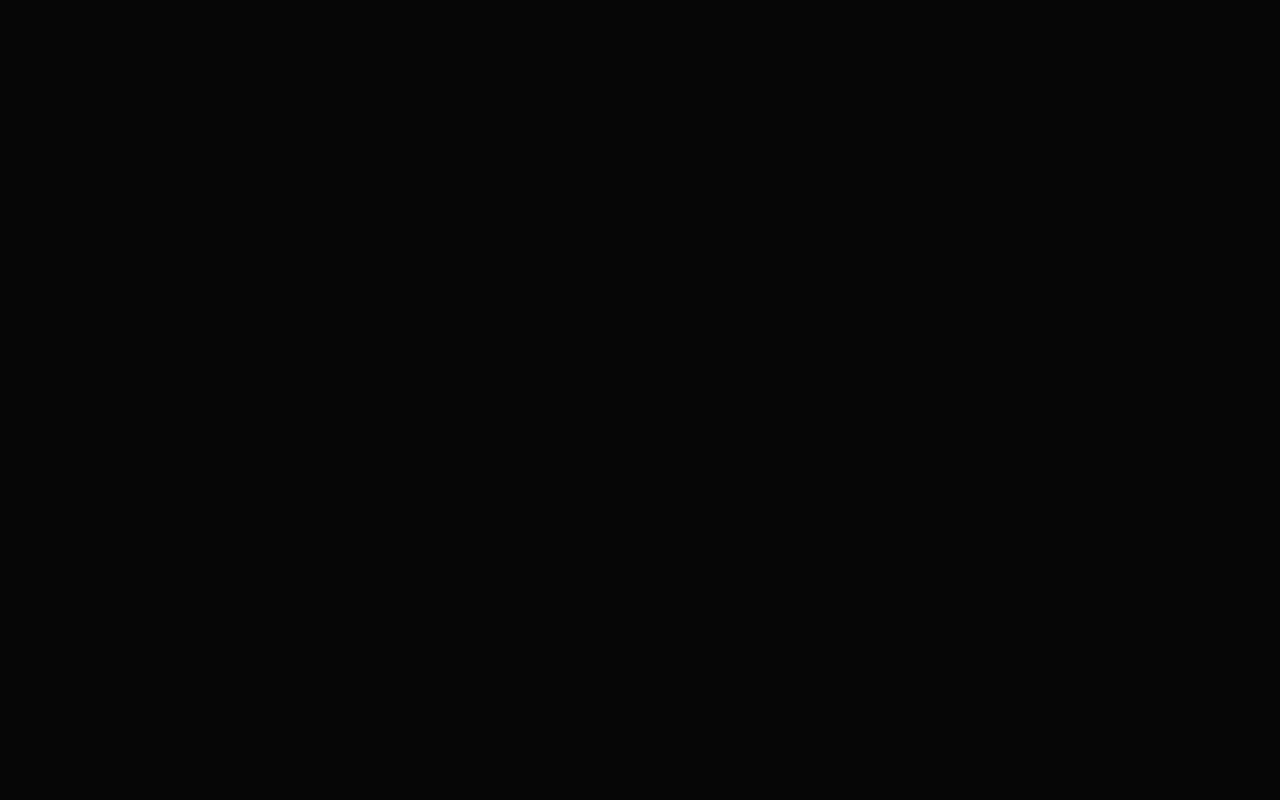
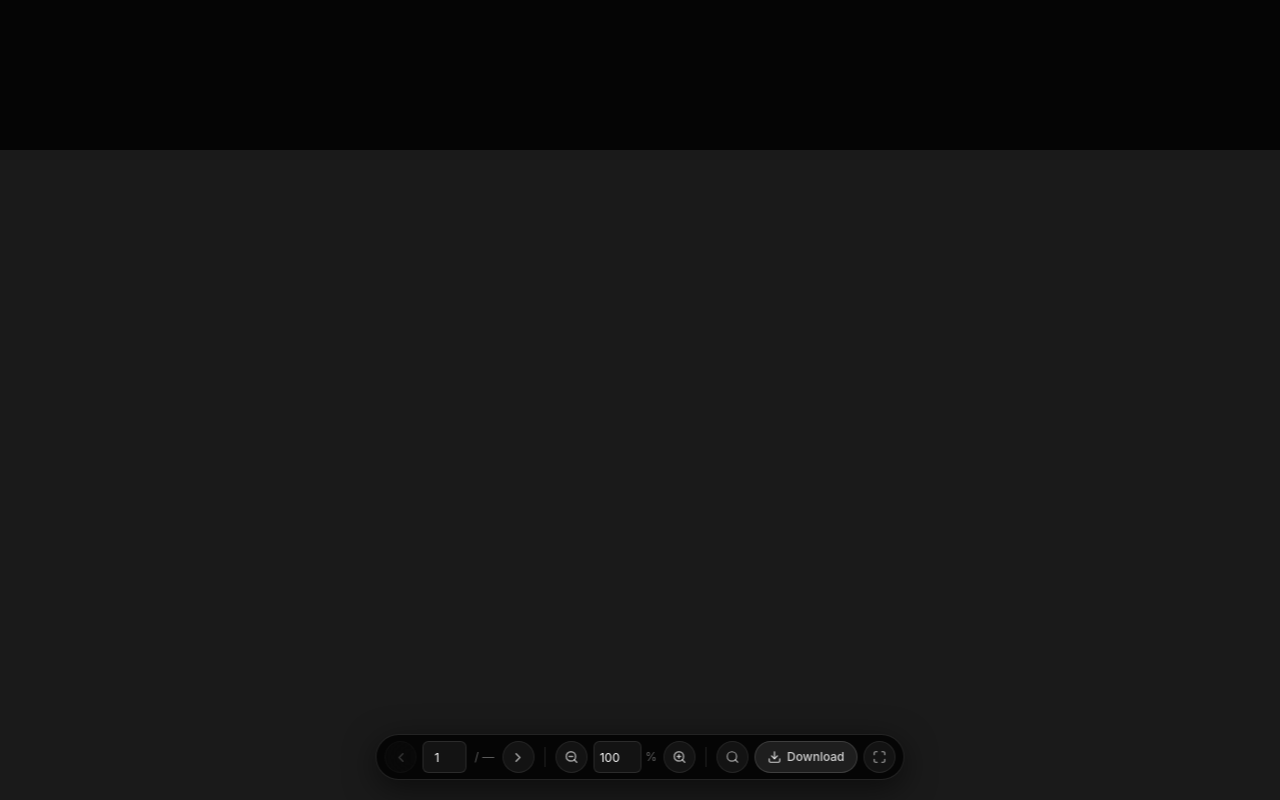
Before and after one commit to dhiksn/portofolio-next, a Next.js app: page /pdf/dokumentasi-asat in a window 1280 px wide. Built offline with nearby package versions, Linux system fonts and the light colour scheme.

Commit message:
modified:   src/app/pdf/[slug]/page.tdwadawdawdwada

```diff
--- a/src/components/PdfViewerClient.tsx
+++ b/src/components/PdfViewerClient.tsx
@@ -1,68 +1,300 @@
 "use client";
 
-import { useState } from "react";
+import { useEffect, useRef, useState } from "react";
 import {
+  ChevronLeft,
+  ChevronRight,
   ZoomIn,
   ZoomOut,
+  Search,
+  Download,
   Maximize,
-  RotateCcw,
 } from "lucide-react";
 
 interface PdfViewerClientProps {
   file: string;
   title: string;
+  downloadFile?: string;
 }
 
 export default function PdfViewerClient({
   file,
   title,
+  downloadFile,
 }: PdfViewerClientProps) {
+  const viewerRef = useRef<HTMLDivElement>(null);
+
   const [zoom, setZoom] = useState(100);
+  const [page, setPage] = useState(1);
+
+  /*
+   * Karena iframe tidak memberikan informasi jumlah halaman
+   * ke parent secara reliable, total halaman tidak bisa kita
+   * baca seperti PDF.js.
+   *
+   * Untuk sementara tampilkan —.
+   */
+  const totalPages = "—";
+
+  const changeZoom = (value: number) => {
+    const newZoom = Math.max(25, Math.min(300, value));
+    setZoom(newZoom);
+  };
 
   const zoomIn = () => {
-    setZoom((prev) => Math.min(prev + 10, 200));
+    changeZoom(Math.round(zoom / 10) * 10 + 10);
   };
 
   const zoomOut = () => {
-    setZoom((prev) => Math.max(prev - 10, 50));
+    changeZoom(Math.round(zoom / 10) * 10 - 10);
   };
 
-  const resetZoom = () => {
-    setZoom(100);
+  const handlePage = (value: number) => {
+    if (value < 1) {
+      setPage(1);
+      return;
+    }
+
+    setPage(value);
   };
 
-  const fullscreen = () => {
-    const element = document.getElementById("pdf-viewer");
+  const fullscreen = async () => {
+    if (!viewerRef.current) return;
 
-    if (!element) return;
-
-    if (document.fullscreenElement) {
-      document.exitFullscreen();
-    } else {
-      element.requestFullscreen();
+    try {
+      if (document.fullscreenElement) {
+        await document.exitFullscreen();
+      } else {
+        await viewerRef.current.requestFullscreen();
+      }
+    } catch {
+      // Browser menolak fullscreen
     }
   };
 
+  const downloadUrl = downloadFile || file;
+
   return (
     <div
-      id="pdf-viewer"
-      className="relative h-full w-full overflow-hidden bg-black"
+      ref={viewerRef}
+      className="relative flex h-full min-h-screen w-full flex-col overflow-hidden bg-[#1a1a1a]"
     >
       {/* PDF */}
-      <div className="h-full w-full overflow-auto">
-        <div
-          className="min-h-full origin-top-left"
-          style={{
-            width: `${zoom}%`,
-            minWidth: "100%",
-          }}
+      <div className="flex-1 overflow-hidden">
+        <iframe
+          src={`${file}#toolbar=0&navpanes=0&scrollbar=1`}
+          className="h-full w-full border-0"
+          title={title}
+        />
+      </div>
+
+      {/* CONTROL BAR */}
+      <div
+        className="
+          absolute bottom-5 left-1/2 z-50
+          flex -translate-x-1/2 items-center gap-1.5
+          rounded-full
+          border border-white/[0.12]
+          bg-black/80
+          px-2 py-1.5
+          shadow-[0_8px_32px_rgba(0,0,0,0.55)]
+          backdrop-blur-xl
+        "
+      >
+        {/* PREVIOUS */}
+        <button
+          type="button"
+          onClick={() => handlePage(page - 1)}
+          disabled={page <= 1}
+          title="Halaman sebelumnya"
+          className="
+            flex h-8 w-8 items-center justify-center
+            rounded-full border border-white/[0.08]
+            bg-white/[0.06]
+            text-white/60
+            transition
+            hover:bg-white/[0.12] hover:text-white
+            disabled:pointer-events-none disabled:opacity-30
+          "
         >
-          <iframe
-            src={`${file}#toolbar=0&navpanes=0&scrollbar=1`}
-            className="h-full min-h-screen w-full border-0"
-            title={title}
+          <ChevronLeft size={15} strokeWidth={2.5} />
+        </button>
+
+        {/* PAGE INPUT */}
+        <input
+          type="number"
+          min={1}
+          value={page}
+          onChange={(e) =>
+            handlePage(parseInt(e.target.value) || 1)
+          }
+          className="
+            h-8 w-11
+            rounded-md
+            border border-white/[0.1]
+            bg-white/[0.06]
+            text-center text-xs
+            text-white
+            outline-none
+            transition
+            focus:border-white/[0.3]
+            focus:bg-white/[0.1]
+          "
+          title="Nomor halaman"
+        />
+
+        {/* TOTAL */}
+        <span className="px-0.5 text-xs text-white/35">
+          / {totalPages}
+        </span>
+
+        {/* NEXT */}
+        <button
+          type="button"
+          onClick={() => handlePage(page + 1)}
+          title="Halaman berikutnya"
+          className="
+            flex h-8 w-8 items-center justify-center
+            rounded-full border border-white/[0.08]
+            bg-white/[0.06]
+            text-white/60
+            transition
+            hover:bg-white/[0.12] hover:text-white
+          "
+        >
+          <ChevronRight size={15} strokeWidth={2.5} />
+        </button>
+
+        {/* DIVIDER */}
+        <div className="mx-1 h-5 w-px bg-white/[0.12]" />
+
+        {/* ZOOM OUT */}
+        <button
+          type="button"
+          onClick={zoomOut}
+          disabled={zoom <= 25}
+          title="Zoom out"
+          className="
+            flex h-8 w-8 items-center justify-center
+            rounded-full border border-white/[0.08]
+            bg-white/[0.06]
+            text-white/60
+            transition
+            hover:bg-white/[0.12] hover:text-white
+            disabled:pointer-events-none disabled:opacity-30
+          "
+        >
+          <ZoomOut size={14} strokeWidth={2.5} />
+        </button>
+
+        {/* ZOOM INPUT */}
+        <div className="flex items-center">
+          <input
+            type="number"
+            min={25}
+            max={300}
+            value={zoom}
+            onChange={(e) =>
+              changeZoom(parseInt(e.target.value) || 100)
+            }
+            className="
+              h-8 w-12
+              rounded-md
+              border border-white/[0.1]
+              bg-white/[0.06]
+              text-center text-xs
+              text-white
+              outline-none
+              transition
+              focus:border-white/[0.3]
+              focus:bg-white/[0.1]
+            "
+            title="Zoom"
           />
+
+          <span className="ml-1 text-xs text-white/35">
+            %
+          </span>
         </div>
+
+        {/* ZOOM IN */}
+        <button
+          type="button"
+          onClick={zoomIn}
+          disabled={zoom >= 300}
+          title="Zoom in"
+          className="
+            flex h-8 w-8 items-center justify-center
+            rounded-full border border-white/[0.08]
+            bg-white/[0.06]
+            text-white/60
+            transition
+            hover:bg-white/[0.12] hover:text-white
+            disabled:pointer-events-none disabled:opacity-30
+          "
+        >
+          <ZoomIn size={14} strokeWidth={2.5} />
+        </button>
+
+        {/* DIVIDER */}
+        <div className="mx-1 h-5 w-px bg-white/[0.12]" />
+
+        {/* SEARCH */}
+        <button
+          type="button"
+          title="Cari teks"
+          className="
+            flex h-8 w-8 items-center justify-center
+            rounded-full border border-white/[0.08]
+            bg-white/[0.06]
+            text-white/60
+            transition
+            hover:bg-white/[0.12] hover:text-white
+          "
+        >
+          <Search size={14} strokeWidth={2} />
+        </button>
+
+        {/* DOWNLOAD */}
+        <a
+          href={downloadUrl}
+          download
+          title="Download"
+          className="
+            flex h-8 items-center gap-1.5
+            rounded-full
+            border border-white/[0.14]
+            bg-white/[0.1]
+            px-3
+            text-xs font-medium
+            text-white/80
+            transition
+            hover:bg-white/[0.18]
+            hover:text-white
+          "
+        >
+          <Download size={14} strokeWidth={2} />
+          <span className="hidden sm:inline">
+            Download
+          </span>
+        </a>
+
+        {/* FULLSCREEN */}
+        <button
+          type="button"
+          onClick={fullscreen}
+          title="Fullscreen"
+          className="
+            flex h-8 w-8 items-center justify-center
+            rounded-full border border-white/[0.08]
+            bg-white/[0.06]
+            text-white/60
+            transition
+            hover:bg-white/[0.12] hover:text-white
+          "
+        >
+          <Maximize size={14} strokeWidth={2} />
+        </button>
       </div>
     </div>
   );
```
